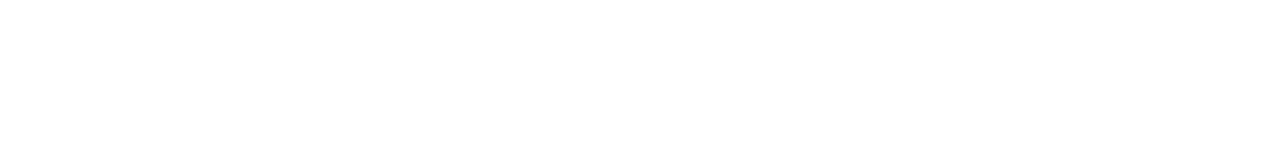
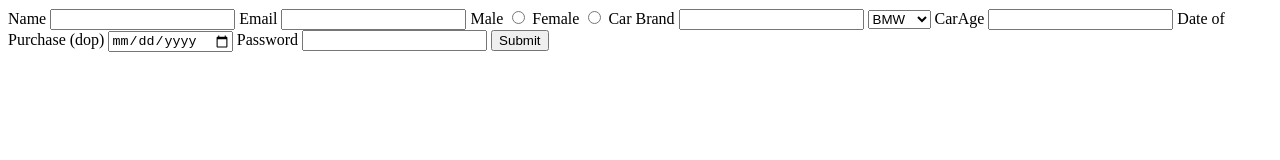
Before and after one commit to acciojob/car-insurance-form-Ajees1998, a website: page main.html in a window 1280 px wide. Drawn offline with Linux system fonts and the light colour scheme.

Commit message:
created a submission

```diff
--- a/main.html
+++ b/main.html
@@ -8,6 +8,32 @@
 
 <body>
 	<!-- the entire body must be written by student -->
+    <form method="post">
+	<label for="Name">Name</label>
+	<input type="text" id="name" required>
+	<label for="Email">Email</label>
+	<input type="email" id="email" required>
+	<label for="gender_m">Male</label>
+	<input type="radio" name="gender" required>
+	<label for="gender_f">Female</label>
+	<input type="radio" name="gender" required>
+	<label for="Carbrand">Car Brand</label>
+	<input id="cars">
+	<select>
+		<option>BMW</option>
+		<option>Audi</option>
+		<option>Suzuki</option>
+		<option>Renult</option>
+	</select>
+	<label for="Carage">CarAge</label>
+	<input type="number" id="carage" required>
+	<label for="dop">Date of Purchase (dop)</label>
+	<input type="date" id="dop" required>
+	<label for="Password">Password</label>
+	<input type="password" id="password" required>
+	<button type="submit">Submit</button>
+    </form>
+
     <script type="text/javascript" src="./script.js">
 </script>
 
```
